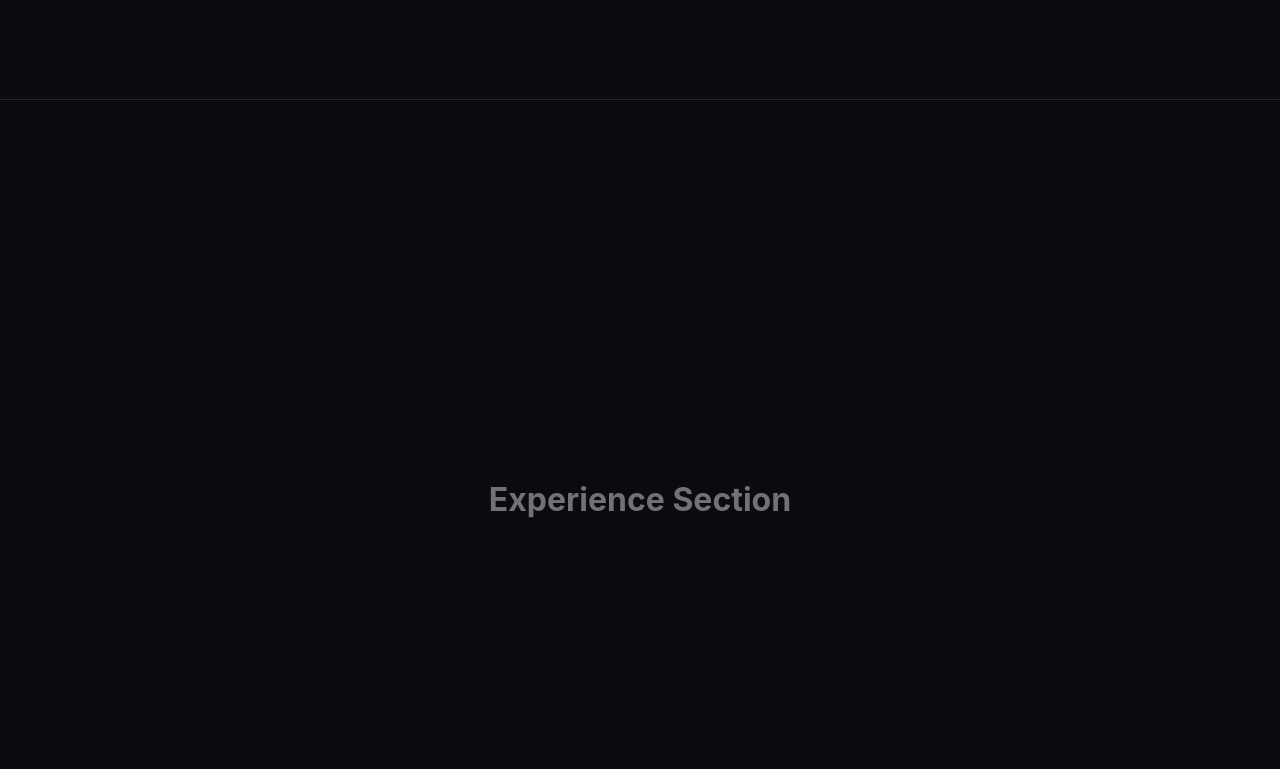
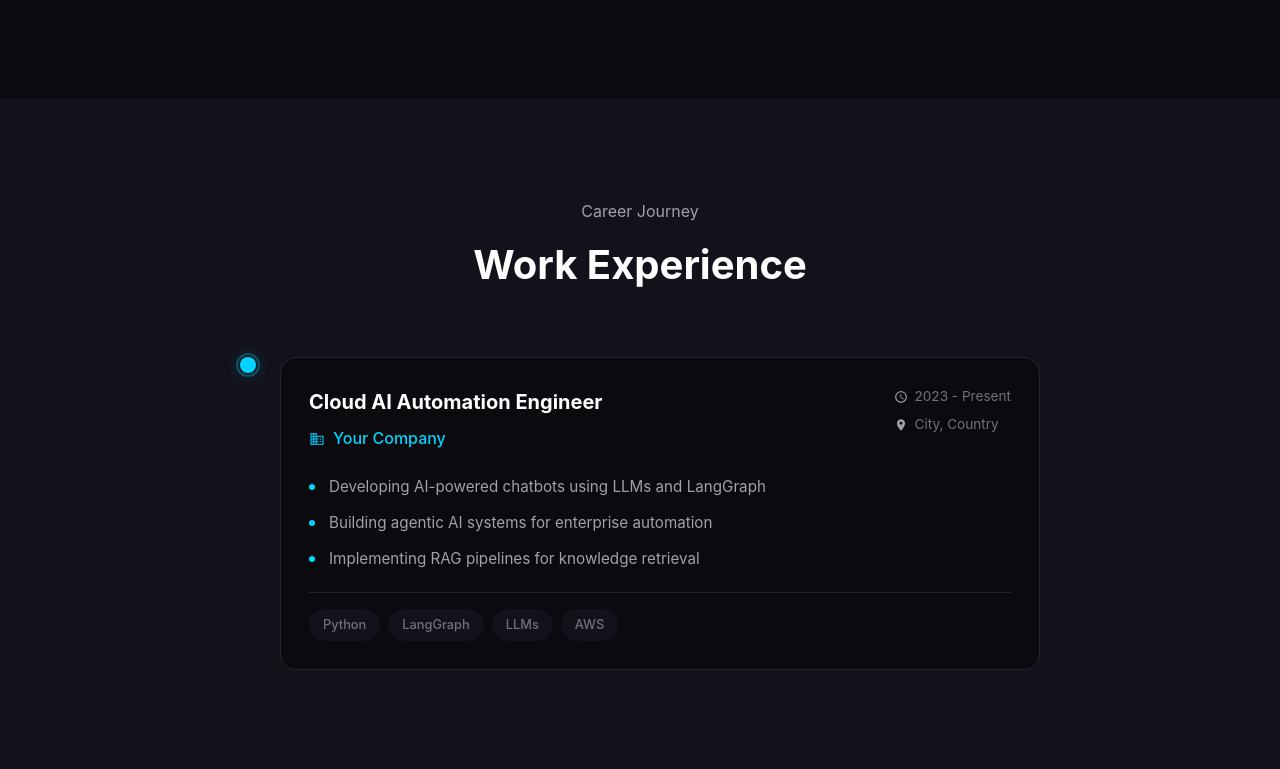
Before and after one commit to Ujjwal1178/Personal_Portfolio_With_React, a React (Vite) app in the folder Frontend/personalPortfolio/: page / in a window 1280 px wide. Shown: the part 4371-5140 px from the top of the page. Built offline with nearby package versions, Linux system fonts and the light colour scheme.

Commit message:
Created experience section perfectly

```diff
--- a/Frontend/personalPortfolio/src/App.jsx
+++ b/Frontend/personalPortfolio/src/App.jsx
@@ -3,6 +3,7 @@ import HeroSection from './sections/HeroSection';
 import AboutSection from './sections/AboutSection';
 import SkillsSection from './sections/SkillsSection';
 import ProjectsSection from './sections/ProjectsSection';
+import ExperienceSection from './sections/ExperienceSection';
 import './App.css';
 
 function App() {
@@ -14,11 +15,9 @@ function App() {
         <AboutSection />
         <SkillsSection />
         <ProjectsSection />
+        <ExperienceSection />
 
-        {/* Temporary placeholders - will be replaced with actual sections */}
-        <section id="experience" className="section-placeholder">
-          <h2>Experience Section</h2>
-        </section>
+        {/* Temporary placeholder - will be replaced with actual section */}
         <section id="contact" className="section-placeholder">
           <h2>Contact Section</h2>
         </section>
--- /dev/null
+++ b/Frontend/personalPortfolio/src/sections/ExperienceSection/ExperienceSection.jsx
@@ -0,0 +1,69 @@
+import { memo } from 'react';
+import { experience } from '../../data';
+import styles from './ExperienceSection.module.css';
+
+const ExperienceSection = memo(function ExperienceSection() {
+  return (
+    <section id="experience" className={styles.experience}>
+      <div className={styles.container}>
+        <div className={styles.header}>
+          <span className={styles.label}>Career Journey</span>
+          <h2 className={styles.title}>Work Experience</h2>
+        </div>
+
+        <div className={styles.timeline}>
+          {experience.map((job, index) => (
+            <div key={job.id} className={styles.item}>
+              <div className={styles.marker}>
+                <div className={styles.dot} />
+                {index !== experience.length - 1 && <div className={styles.line} />}
+              </div>
+
+              <div className={styles.card}>
+                <div className={styles.cardHeader}>
+                  <div className={styles.roleInfo}>
+                    <h3 className={styles.role}>{job.role}</h3>
+                    <p className={styles.company}>
+                      <svg viewBox="0 0 24 24" fill="currentColor" width="16" height="16">
+                        <path d="M12 7V3H2v18h20V7H12zM6 19H4v-2h2v2zm0-4H4v-2h2v2zm0-4H4V9h2v2zm0-4H4V5h2v2zm4 12H8v-2h2v2zm0-4H8v-2h2v2zm0-4H8V9h2v2zm0-4H8V5h2v2zm10 12h-8v-2h2v-2h-2v-2h2v-2h-2V9h8v10zm-2-8h-2v2h2v-2zm0 4h-2v2h2v-2z"/>
+                      </svg>
+                      {job.company}
+                    </p>
+                  </div>
+                  <div className={styles.meta}>
+                    <span className={styles.duration}>
+                      <svg viewBox="0 0 24 24" fill="currentColor" width="14" height="14">
+                        <path d="M11.99 2C6.47 2 2 6.48 2 12s4.47 10 9.99 10C17.52 22 22 17.52 22 12S17.52 2 11.99 2zM12 20c-4.42 0-8-3.58-8-8s3.58-8 8-8 8 3.58 8 8-3.58 8-8 8zm.5-13H11v6l5.25 3.15.75-1.23-4.5-2.67z"/>
+                      </svg>
+                      {job.duration}
+                    </span>
+                    <span className={styles.location}>
+                      <svg viewBox="0 0 24 24" fill="currentColor" width="14" height="14">
+                        <path d="M12 2C8.13 2 5 5.13 5 9c0 5.25 7 13 7 13s7-7.75 7-13c0-3.87-3.13-7-7-7zm0 9.5c-1.38 0-2.5-1.12-2.5-2.5s1.12-2.5 2.5-2.5 2.5 1.12 2.5 2.5-1.12 2.5-2.5 2.5z"/>
+                      </svg>
+                      {job.location}
+                    </span>
+                  </div>
+                </div>
+
+                <ul className={styles.responsibilities}>
+                  {job.description.map((item, i) => (
+                    <li key={i}>{item}</li>
+                  ))}
+                </ul>
+
+                <div className={styles.techUsed}>
+                  {job.technologies.map((tech, i) => (
+                    <span key={i} className={styles.techTag}>{tech}</span>
+                  ))}
+                </div>
+              </div>
+            </div>
+          ))}
+        </div>
+      </div>
+    </section>
+  );
+});
+
+export default ExperienceSection;
--- /dev/null
+++ b/Frontend/personalPortfolio/src/sections/ExperienceSection/ExperienceSection.module.css
@@ -0,0 +1,228 @@
+/* ===== Experience Section ===== */
+.experience {
+  padding: var(--section-padding) 0;
+  background-color: var(--bg-secondary);
+}
+
+.container {
+  max-width: var(--container-width);
+  margin: 0 auto;
+  padding: 0 24px;
+}
+
+/* ===== Header ===== */
+.header {
+  text-align: center;
+  margin-bottom: 60px;
+}
+
+.label {
+  display: block;
+  font-size: 1rem;
+  color: var(--text-secondary);
+  margin-bottom: 8px;
+}
+
+.title {
+  font-size: clamp(2rem, 5vw, 2.5rem);
+  font-weight: 700;
+  color: var(--text-primary);
+}
+
+/* ===== Timeline ===== */
+.timeline {
+  max-width: 800px;
+  margin: 0 auto;
+}
+
+.item {
+  display: flex;
+  gap: 24px;
+}
+
+/* ===== Marker ===== */
+.marker {
+  display: flex;
+  flex-direction: column;
+  align-items: center;
+  flex-shrink: 0;
+}
+
+.dot {
+  width: 16px;
+  height: 16px;
+  background-color: var(--accent-primary);
+  border-radius: 50%;
+  box-shadow: 0 0 20px var(--accent-glow);
+  position: relative;
+}
+
+.dot::before {
+  content: '';
+  position: absolute;
+  inset: -4px;
+  border: 2px solid var(--accent-primary);
+  border-radius: 50%;
+  opacity: 0.3;
+}
+
+.line {
+  width: 2px;
+  flex: 1;
+  background: linear-gradient(to bottom, var(--accent-primary), var(--border-color));
+  margin: 8px 0;
+}
+
+/* ===== Card ===== */
+.card {
+  flex: 1;
+  background-color: var(--bg-primary);
+  border: 1px solid var(--border-color);
+  border-radius: 16px;
+  padding: 28px;
+  margin-bottom: 32px;
+  transition: var(--transition-normal);
+}
+
+.card:hover {
+  border-color: var(--accent-primary);
+  box-shadow: 0 10px 40px rgba(0, 212, 255, 0.1);
+  transform: translateX(8px);
+}
+
+.cardHeader {
+  display: flex;
+  justify-content: space-between;
+  align-items: flex-start;
+  gap: 16px;
+  margin-bottom: 20px;
+  flex-wrap: wrap;
+}
+
+.roleInfo {
+  flex: 1;
+}
+
+.role {
+  font-size: 1.25rem;
+  font-weight: 700;
+  color: var(--text-primary);
+  margin-bottom: 8px;
+}
+
+.company {
+  display: inline-flex;
+  align-items: center;
+  gap: 8px;
+  font-size: 1rem;
+  font-weight: 500;
+  color: var(--accent-primary);
+}
+
+.company svg {
+  opacity: 0.8;
+}
+
+.meta {
+  display: flex;
+  flex-direction: column;
+  gap: 6px;
+  text-align: right;
+}
+
+.duration,
+.location {
+  display: inline-flex;
+  align-items: center;
+  gap: 6px;
+  font-size: 0.85rem;
+  color: var(--text-muted);
+}
+
+.duration svg,
+.location svg {
+  color: var(--text-secondary);
+}
+
+/* ===== Responsibilities ===== */
+.responsibilities {
+  margin-bottom: 20px;
+  padding-left: 0;
+}
+
+.responsibilities li {
+  position: relative;
+  padding-left: 20px;
+  font-size: 0.95rem;
+  color: var(--text-secondary);
+  line-height: 1.7;
+  margin-bottom: 10px;
+}
+
+.responsibilities li::before {
+  content: '';
+  position: absolute;
+  left: 0;
+  top: 10px;
+  width: 6px;
+  height: 6px;
+  background-color: var(--accent-primary);
+  border-radius: 50%;
+}
+
+.responsibilities li:last-child {
+  margin-bottom: 0;
+}
+
+/* ===== Tech Tags ===== */
+.techUsed {
+  display: flex;
+  flex-wrap: wrap;
+  gap: 8px;
+  padding-top: 16px;
+  border-top: 1px solid var(--border-color);
+}
+
+.techTag {
+  padding: 6px 14px;
+  font-size: 0.8rem;
+  font-weight: 500;
+  color: var(--text-muted);
+  background-color: var(--bg-secondary);
+  border-radius: 20px;
+  transition: var(--transition-fast);
+}
+
+.techTag:hover {
+  color: var(--accent-primary);
+}
+
+/* ===== Responsive ===== */
+@media (max-width: 768px) {
+  .item {
+    gap: 16px;
+  }
+
+  .card {
+    padding: 20px;
+    margin-bottom: 24px;
+  }
+
+  .cardHeader {
+    flex-direction: column;
+  }
+
+  .meta {
+    text-align: left;
+    flex-direction: row;
+    gap: 16px;
+  }
+
+  .role {
+    font-size: 1.1rem;
+  }
+
+  .card:hover {
+    transform: none;
+  }
+}
--- /dev/null
+++ b/Frontend/personalPortfolio/src/sections/ExperienceSection/index.js
@@ -0,0 +1 @@
+export { default } from './ExperienceSection';
```
